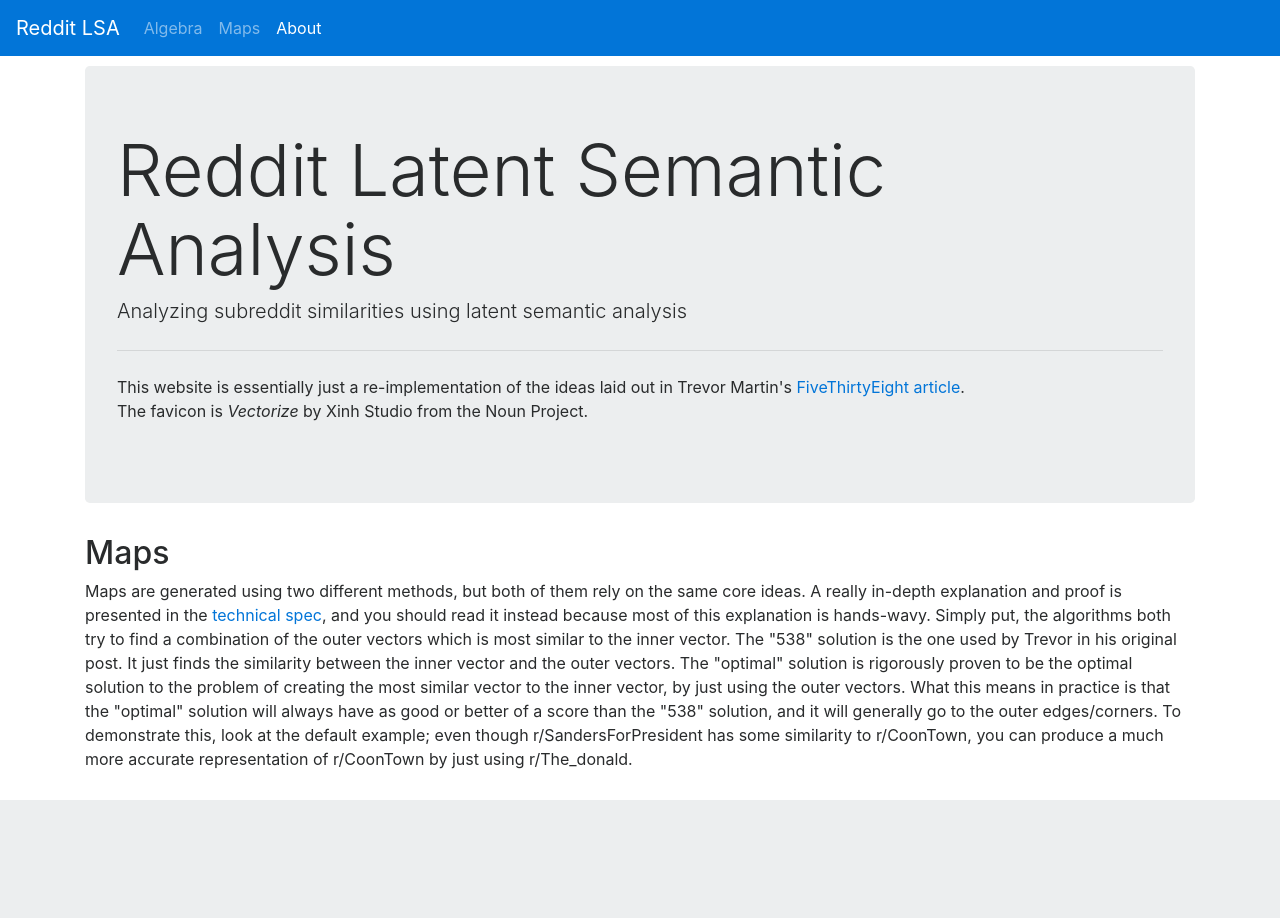
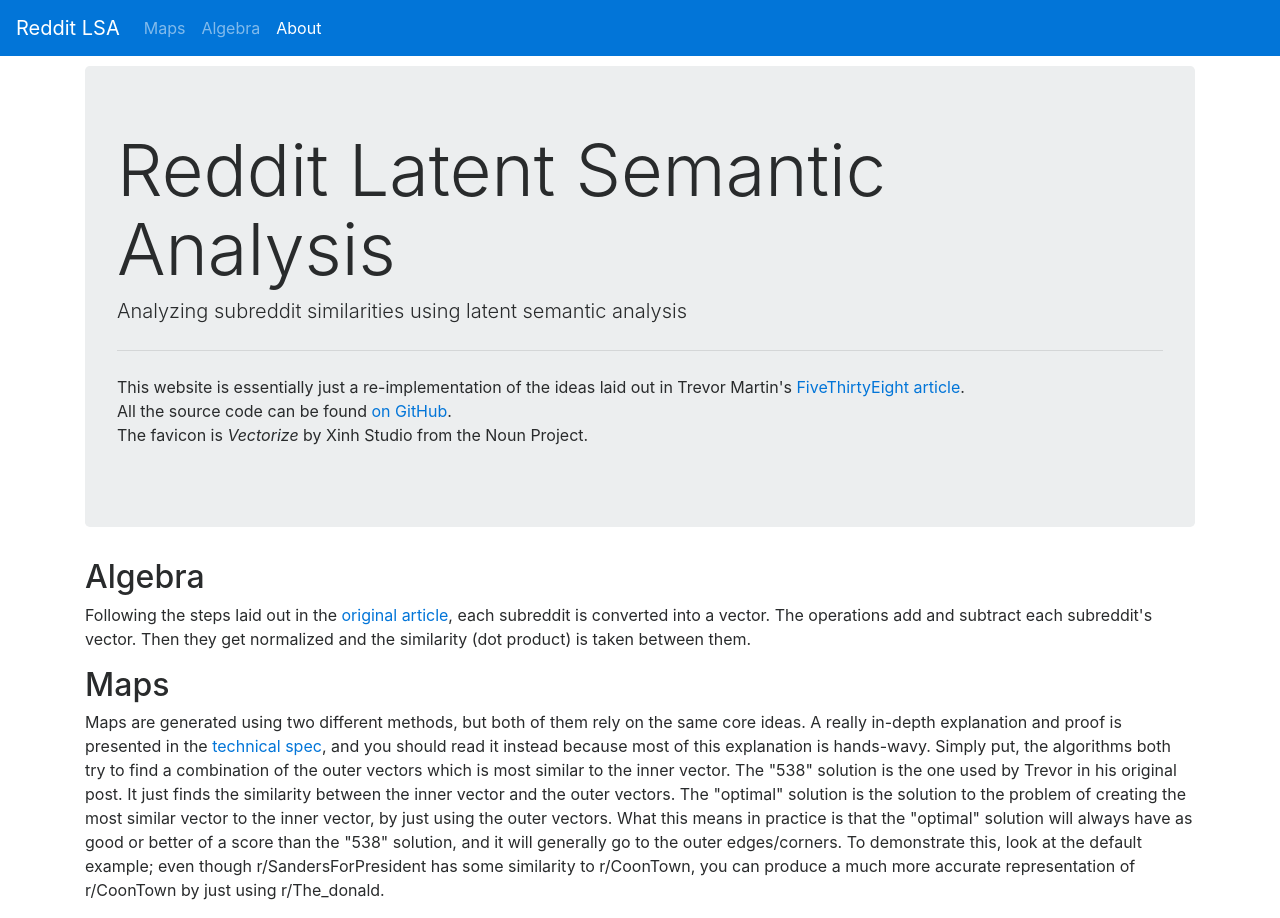
Before and after one commit to RedditLSA/website, a Django app: page /about/ in a window 1280 px wide. Before the commit the page ends 800 px from the top, so only its background shows below. Run offline with Django 3.2, Linux system fonts and the light colour scheme; some libraries are stand-ins or nearby versions.

Commit message:
Fixed a couple bugs and added a link to GitHub

```diff
--- a/redditlsa/templates/about.html
+++ b/redditlsa/templates/about.html
@@ -16,10 +16,16 @@
             <a href="https://fivethirtyeight.com/features/dissecting-trumps-most-rabid-online-following/">FiveThirtyEight
                 article</a>.
             <br>
+            All the source code can be found <a href="https://github.com/RedditLSA/website">on GitHub</a>.
+            <br>
             The favicon is <i>Vectorize</i> by Xinh Studio from the Noun Project.</p>
     </div>
+    <h2>Algebra</h2>
+    <p>
+        Following the steps laid out in the <a href="https://fivethirtyeight.com/features/dissecting-trumps-most-rabid-online-following/">original article</a>, each subreddit is converted into a vector. The operations add and subtract each subreddit's vector. Then they get normalized and the similarity (dot product) is taken between them.
+    </p>
     <h2>Maps</h2>
     <p>
-        Maps are generated using two different methods, but both of them rely on the same core ideas. A really in-depth explanation and proof is presented in the <a href="{% static 'Subreddit_LSA.pdf' %}">technical spec</a>, and you should read it instead because most of this explanation is hands-wavy. Simply put, the algorithms both try to find a combination of the outer vectors which is most similar to the inner vector. The "538" solution is the one used by Trevor in his original post. It just finds the similarity between the inner vector and the outer vectors. The "optimal" solution is rigorously proven to be the optimal solution to the problem of creating the most similar vector to the inner vector, by just using the outer vectors. What this means in practice is that the "optimal" solution will always have as good or better of a score than the "538" solution, and it will generally go to the outer edges/corners. To demonstrate this, look at the default example; even though r/SandersForPresident has some similarity to r/CoonTown, you can produce a much more accurate representation of r/CoonTown by just using r/The_donald.
+        Maps are generated using two different methods, but both of them rely on the same core ideas. A really in-depth explanation and proof is presented in the <a href="{% static 'Subreddit_LSA.pdf' %}">technical spec</a>, and you should read it instead because most of this explanation is hands-wavy. Simply put, the algorithms both try to find a combination of the outer vectors which is most similar to the inner vector. The "538" solution is the one used by Trevor in his original post. It just finds the similarity between the inner vector and the outer vectors. The "optimal" solution is the solution to the problem of creating the most similar vector to the inner vector, by just using the outer vectors. What this means in practice is that the "optimal" solution will always have as good or better of a score than the "538" solution, and it will generally go to the outer edges/corners. To demonstrate this, look at the default example; even though r/SandersForPresident has some similarity to r/CoonTown, you can produce a much more accurate representation of r/CoonTown by just using r/The_donald.
     </p>
 {% endblock %}
--- a/redditlsa/templates/algebra.html
+++ b/redditlsa/templates/algebra.html
@@ -68,7 +68,7 @@
             $("#refine").on("change paste keyup", function () {
                 let query = $(this).val();
                 $.get(`{% url 'refine' %}?query=${query}{% for sub in subs %}&sub{{ forloop.counter0 }}={{ sub }}{% endfor %}`, function (data) {
-                    if (data === "" || true) {
+                    if (data === "") {
                         error("The server no longer has your results saved, so it can't refine your search. Try refreshing the page.");
                     } else {
                         $("#table").html(data);
--- a/redditlsa/templates/base.html
+++ b/redditlsa/templates/base.html
@@ -34,16 +34,16 @@
             aria-controls="navbarText" aria-expanded="false" aria-label="Toggle navigation">
         <span class="navbar-toggler-icon"></span>
     </button>
-    <a class="navbar-brand" href="{% url 'algebra' %}?sub0=The_Donald&op0=minus&sub1=politics">Reddit LSA</a>
+    <a class="navbar-brand" href="{% url 'map' %}?insubs=Feminism&insubs=politics&insubs=altright&insubs=antivax&outsubs=hillaryclinton&outsubs=SandersForPresident&outsubs=The_Donald&outsubs=GaryJohnson&outsubs=jillstein&method=optimal">Reddit LSA</a>
     <div class="collapse navbar-collapse" id="navbarText">
         <ul class="navbar-nav mr-auto">
             <li class="nav-item">
+                <a class="nav-link {% if view == 'map' %} active {% endif %}"
+                   href="{% url 'map' %}?insubs=Feminism&insubs=politics&insubs=altright&insubs=antivax&outsubs=hillaryclinton&outsubs=SandersForPresident&outsubs=The_Donald&outsubs=GaryJohnson&outsubs=jillstein&method=optimal">Maps</a>
+            </li>
+            <li class="nav-item">
                 <a class="nav-link {% if view == 'algebra' %} active {% endif %}"
                    href="{% url 'algebra' %}?sub0=The_Donald&op0=minus&sub1=politics">Algebra</a>
-            </li>
-            <li class="nav-item">
-                <a class="nav-link {% if view == 'map' %} active {% endif %}"
-                   href="{% url 'map' %}?insubs=Feminism&insubs=politics&insubs=altright&insubs=antivax&outsubs=hillaryclinton&outsubs=SandersForPresident&outsubs=The_Donald&outsubs=GaryJohnson&outsubs=jillstein&method=optimal">Maps</a>
             </li>
             <li class="nav-item">
                 <a class="nav-link {% if view == 'about' %} active {% endif %}"
--- a/redditlsa/urls.py
+++ b/redditlsa/urls.py
@@ -3,13 +3,16 @@
 from django.conf.urls.static import static
 from django.contrib import admin
 from django.shortcuts import redirect
+from django.urls import reverse
 
 from redditlsa import views
 
 admin.autodiscover()
 
+query_string = '?insubs=Feminism&insubs=politics&insubs=altright&insubs=antivax&outsubs=hillaryclinton&outsubs' \
+               '=SandersForPresident&outsubs=The_Donald&outsubs=GaryJohnson&outsubs=jillstein&method=optimal '
 urlpatterns = [
-    url(r'^$', lambda request: redirect('algebra'), name='home'),
+    url(r'^$', lambda request: redirect(reverse('map') + query_string), name='home'),
     url(r'^algebra/$', views.algebra_view, name='algebra'),
     url(r'^maps/$', views.map_view, name='map'),
     url(r'^about/$', views.about_view, name='about'),
```
